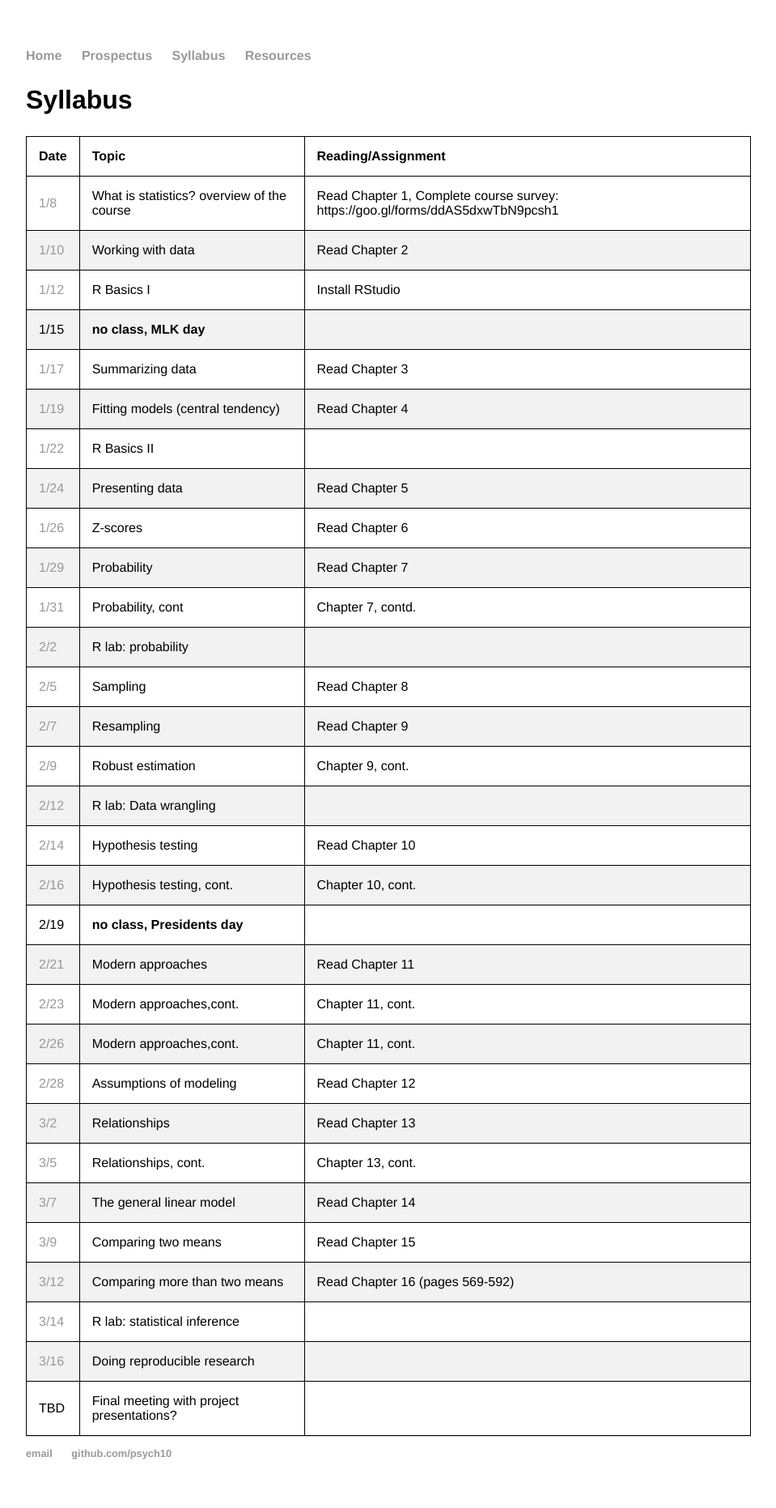
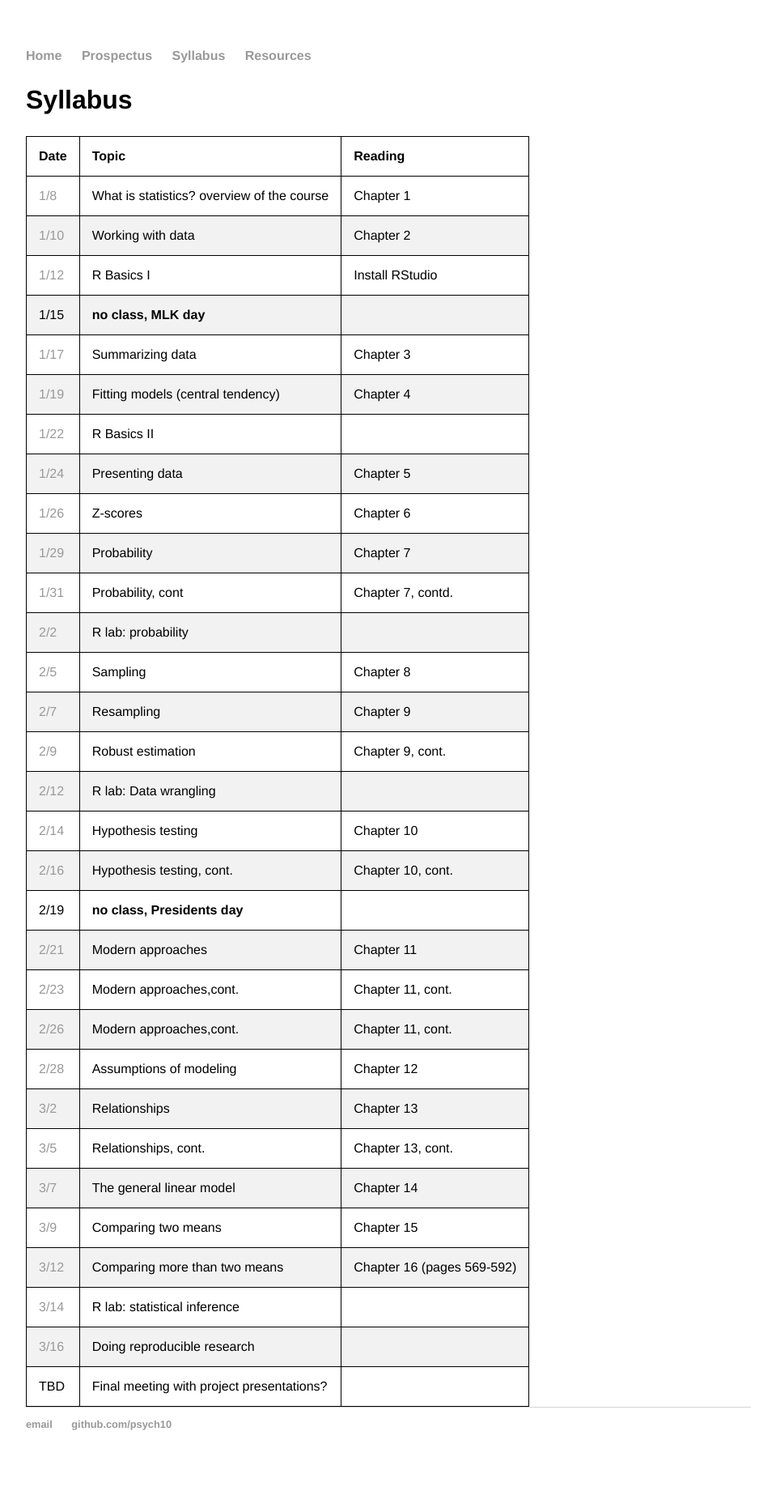
Before and after one commit to stats60/stats60.github.io, a Jekyll site: the page built from syllabus/index.md, in a window 1280 px wide. Shown: the whole page at 81% size, without its empty margins (160-1119 px from the left). Built offline with Jekyll 4.4.1, drawn with Linux system fonts in a browser that asks for light colours; our own code applies the rules of GitHub Pages for plain Markdown files; after the commit the page ends 1826 px from its top, so only the background shows below that.

Commit message:
autoupdate

```diff
--- a/syllabus/index.md
+++ b/syllabus/index.md
@@ -4,36 +4,36 @@ title: Psych 10: Syllabus
 ---
 ## Syllabus
 
-| Date|Topic|Reading/Assignment|
+| Date|Topic|Reading|
 | ---|---|---|
-| [1/8](../lectures/lecture01)|What is statistics? overview of the course|Read Chapter 1, Complete course survey: https://goo.gl/forms/ddAS5dxwTbN9pcsh1|
-| [1/10](../lectures/lecture02)|Working with data |Read Chapter 2|
+| [1/8](../lectures/lecture01)|What is statistics? overview of the course|Chapter 1|
+| [1/10](../lectures/lecture02)|Working with data |Chapter 2|
 | [1/12](../lectures/lecture03)|R Basics I|Install RStudio|
 | 1/15|**no class, MLK day**|
-| [1/17](../lectures/lecture04)|Summarizing data|Read Chapter 3|
-| [1/19](../lectures/lecture05)|Fitting models (central tendency)|Read Chapter 4|
+| [1/17](../lectures/lecture04)|Summarizing data|Chapter 3|
+| [1/19](../lectures/lecture05)|Fitting models (central tendency)|Chapter 4|
 | [1/22](../lectures/lecture06)|R Basics II||
-| [1/24](../lectures/lecture07)|Presenting data|Read Chapter 5|
-| [1/26](../lectures/lecture08)|Z-scores|Read Chapter 6|
-| [1/29](../lectures/lecture09)|Probability|Read Chapter 7|
+| [1/24](../lectures/lecture07)|Presenting data|Chapter 5|
+| [1/26](../lectures/lecture08)|Z-scores|Chapter 6|
+| [1/29](../lectures/lecture09)|Probability|Chapter 7|
 | [1/31](../lectures/lecture10)|Probability, cont|Chapter 7, contd.|
 | [2/2](../lectures/lecture11)|R lab: probability||
-| [2/5](../lectures/lecture12)|Sampling|Read Chapter 8|
-| [2/7](../lectures/lecture13)|Resampling|Read Chapter 9|
+| [2/5](../lectures/lecture12)|Sampling|Chapter 8|
+| [2/7](../lectures/lecture13)|Resampling|Chapter 9|
 | [2/9](../lectures/lecture14)|Robust estimation|Chapter 9, cont.|
 | [2/12](../lectures/lecture15)|R lab: Data wrangling||
-| [2/14](../lectures/lecture16)|Hypothesis testing|Read Chapter 10|
+| [2/14](../lectures/lecture16)|Hypothesis testing|Chapter 10|
 | [2/16](../lectures/lecture17)|Hypothesis testing, cont.|Chapter 10, cont.|
 | 2/19|**no class, Presidents day**|
-| [2/21](../lectures/lecture18)|Modern approaches|Read Chapter 11|
+| [2/21](../lectures/lecture18)|Modern approaches|Chapter 11|
 | [2/23](../lectures/lecture19)|Modern approaches,cont.|Chapter 11, cont.|
 | [2/26](../lectures/lecture20)|Modern approaches,cont.|Chapter 11, cont.|
-| [2/28](../lectures/lecture21)|Assumptions of modeling|Read Chapter 12|
-| [3/2](../lectures/lecture22)|Relationships|Read Chapter 13|
+| [2/28](../lectures/lecture21)|Assumptions of modeling|Chapter 12|
+| [3/2](../lectures/lecture22)|Relationships|Chapter 13|
 | [3/5](../lectures/lecture23)|Relationships, cont.|Chapter 13, cont.|
-| [3/7](../lectures/lecture24)|The general linear model|Read Chapter 14|
-| [3/9](../lectures/lecture25)|Comparing two means|Read Chapter 15|
-| [3/12](../lectures/lecture26)|Comparing more than two means|Read Chapter 16 (pages 569-592)|
+| [3/7](../lectures/lecture24)|The general linear model|Chapter 14|
+| [3/9](../lectures/lecture25)|Comparing two means|Chapter 15|
+| [3/12](../lectures/lecture26)|Comparing more than two means|Chapter 16 (pages 569-592)|
 | [3/14](../lectures/lecture27)|R lab: statistical inference||
 | [3/16](../lectures/lecture28)|Doing reproducible research||
 | TBD|Final meeting with project presentations?|
```
